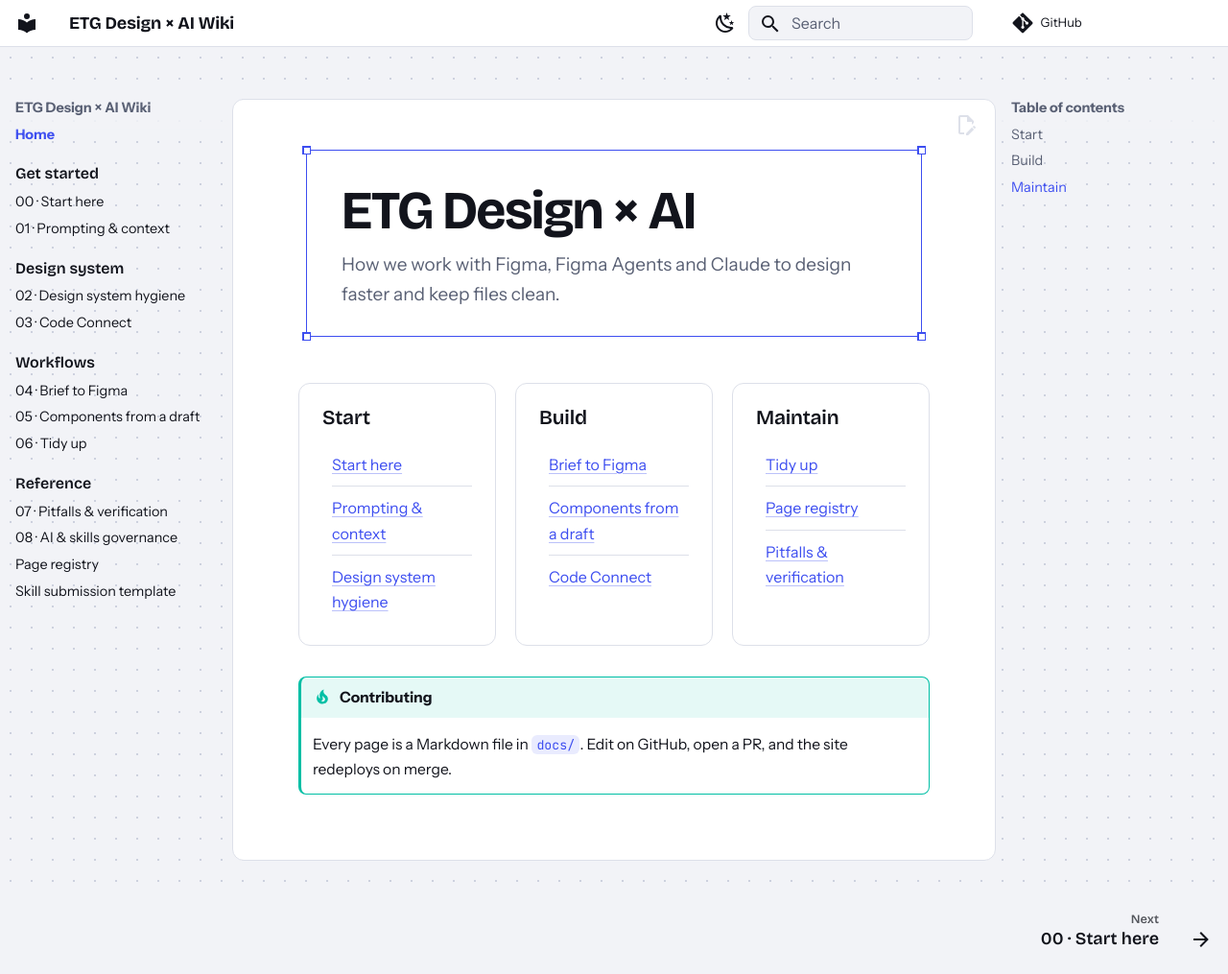
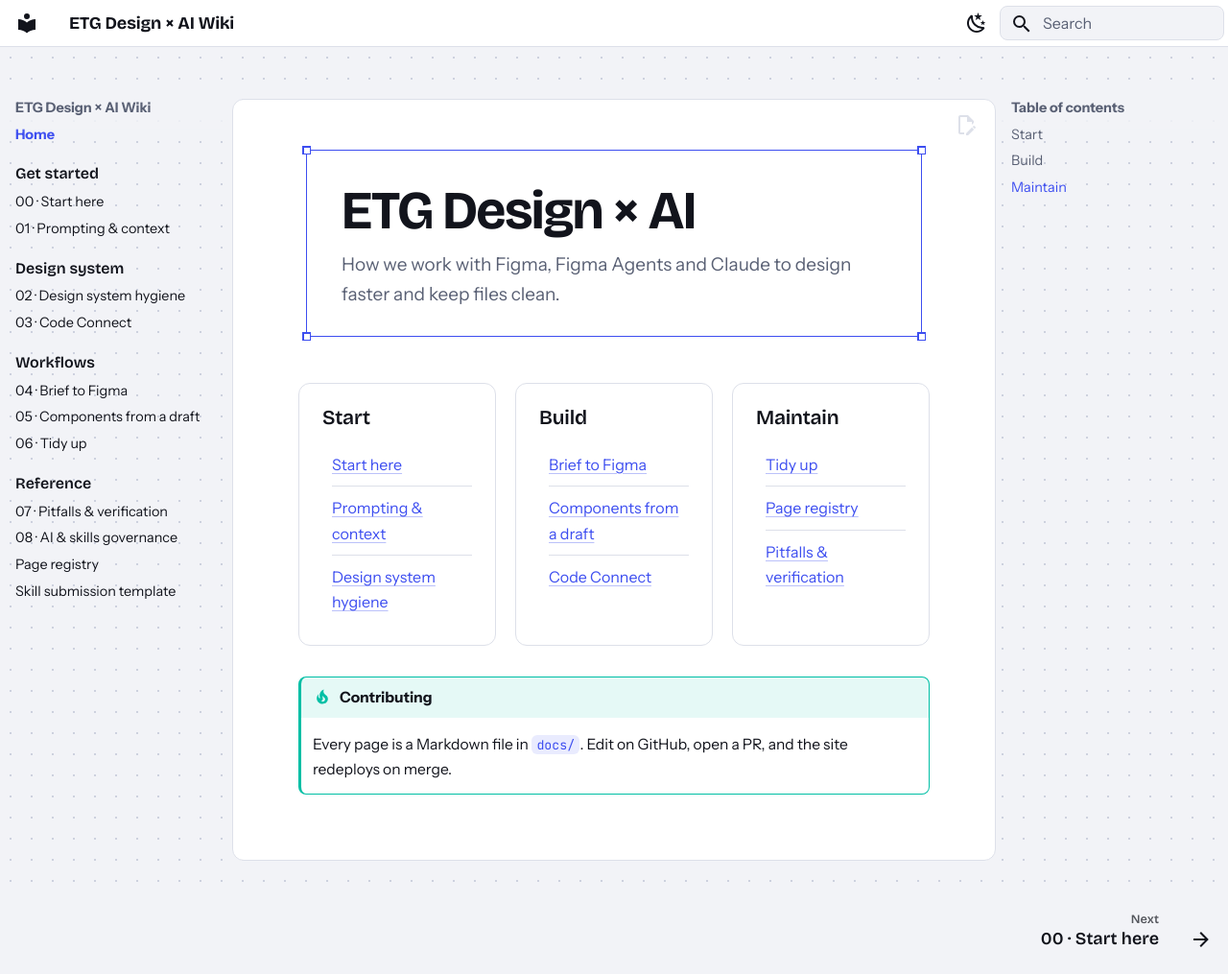
Before and after one commit to aristeidisneos-sys/etg-design-wiki, an MkDocs documentation site: the page built from docs/index.md, in a window 1280 px wide and 1015 px high. Shown: the whole window at 96% size. Built offline with MkDocs 1.6.1 and Material for MkDocs 9.7.7, drawn with Linux system fonts in a browser that asks for light colours; comment, search, counter and statistics services are not loaded.

Commit message:
Update etg.css

```diff
--- a/docs/stylesheets/etg.css
+++ b/docs/stylesheets/etg.css
@@ -96,6 +96,7 @@
 }
 .md-header__title { font-family: var(--etg-font-display); font-weight: 700; letter-spacing: -0.01em; }
 .md-tabs { display: none; }
+.md-header__source, .md-nav__source { display: none; }   /* repo link + stars/forks (repo_url stays for the edit button) */
 .md-search__form { background: var(--etg-canvas); border: 1px solid var(--etg-line); border-radius: var(--etg-radius-sm); }
 .md-search__input::placeholder { color: var(--etg-muted); }
 
```
